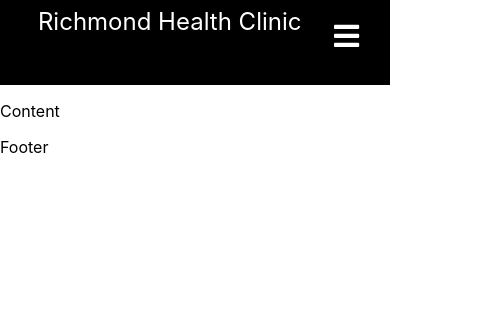
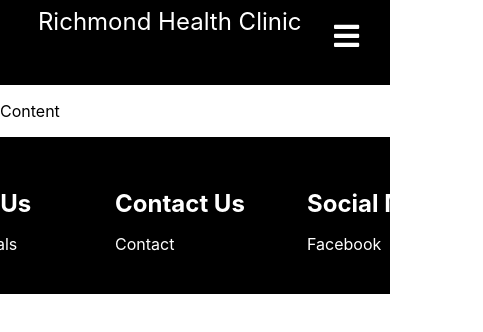
Before and after one commit to SamGonChec/CS490WD-NewSite, a React (Create React App) app in the folder front-end/: page / in a window 390 px wide. Shown: the top 332 px of the page, 483 px wide, since content can reach past the window. Built offline with nearby package versions, Linux system fonts and the light colour scheme.

Commit message:
Add working footer component

```diff
--- a/front-end/src/components/Footer.js
+++ b/front-end/src/components/Footer.js
@@ -1,21 +1,33 @@
 import React from 'react'
 import {Button} from './Button'
+import {Link} from 'react-router-dom'
+import styled from 'styled-components'
 import '../styles/Footer.css'
 
 function Footer() {
-    return (
-        <div className='footer-container'>
-        <div class='footer-links'>
-            <div className='footer-link-wrapper'>
+  return (
+    <div className='footer-container'>
+
+      <div class='footer-links'>
+        <div className='footer-link-wrapper'>
           <div class='footer-link-items'>
-            <h3>Social Media</h3>
-            <a href='https://www.facebook.com/RichmondFamilyClinic'>Facebook</a>
-            <Button buttonStyle='btn--outline'>Click Me</Button>
+            <h2>About Us</h2>
+            <Link to='/'>Testimonials</Link>
+          </div>
+          <div class='footer-link-items'>
+            <h2>Contact Us</h2>
+            <Link to='/'>Contact</Link>
           </div>
         </div>
+        <div className='footer-link-wrapper'>
+          <div class='footer-link-items'>
+            <h2>Social Media</h2>
+            <a href='https://www.facebook.com/RichmondFamilyClinic' target="_blank">Facebook</a>
+          </div>
         </div>
-        </div>
-    )
+      </div>
+    </div>
+  );
 }
 
-export default Footer
+export default Footer;
--- a/front-end/src/pages/Home.js
+++ b/front-end/src/pages/Home.js
@@ -1,6 +1,7 @@
 import React from 'react';
 import '../styles/App.css';
 import Navbar from '../components/Navbar';
+import Footer from '../components/Footer';
 
 function Home() {
   return (
@@ -8,8 +9,9 @@ function Home() {
       <Navbar/>
       {/* content */}
       <p>Content</p>
-      {/* <Footer /> */}
-      <div>Footer</div>
+
+      {/* <div>Footer</div> */}
+      <Footer />
     </>
   );
 }
--- a/front-end/src/styles/Footer.css
+++ b/front-end/src/styles/Footer.css
@@ -1,10 +1,20 @@
-.footer-container {
-    background-color: #242424;
-    padding: 4rem 0 2rem 0;
+.footer-container{
+    background-color: black;
     display: flex;
-    flex-direction: column;
+    padding: 1rem 0 1rem 0;
     justify-content: center;
     align-items: center;
+    transition: all 0.2s linear;
+}
+.footer-input {
+    padding: 8px 20px;
+    border-radius: 2px;
+    margin-right: 10px;
+    outline: none;
+    border: none;
+    font-size: 18px;
+    margin-bottom: 16px;
+    border: 1px solid #fff;
 }
 .footer-links {
     width: 100%;
@@ -12,11 +22,9 @@
     display: flex;
     justify-content: center;
 }
-
 .footer-link-wrapper {
     display: flex;
 }
-
 .footer-link-items {
     display: flex;
     flex-direction: column;
@@ -26,6 +34,94 @@
     width: 160px;
     box-sizing: border-box;
 }
-.footer-link-items > h3 {
+.footer-link-items h2 {
+    margin-bottom: 16px;
+}
+.footer-link-items > h2 {
     color: #fff;
+}
+.footer-link-items a {
+    color: #fff;
+    text-decoration: none;
+    margin-bottom: 0.5rem;
+}
+.footer-link-items a:hover {
+    border-bottom: 2px solid #fff;
+    opacity: 100%;
+    transform: scale(1.01);
+    transition: all 0.2s linear;
+}
+.footer-email-form h2 {
+    margin-bottom: 2rem;
+}
+.footer-input::placeholder {
+    color: #b1b1b1;
+}
+@media screen and (max-width: 980px) {
+    .footer-container{
+        background-color: black;
+        display: flex;
+        padding: 1rem 0 1rem 0;
+        justify-content: center;
+        align-items: center;
+        transition: all 0.2s linear;
+    }
+      .footer-input {
+        padding: 8px 20px;
+        border-radius: 2px;
+        margin-right: 10px;
+        outline: none;
+        border: none;
+        font-size: 18px;
+        margin-bottom: 16px;
+        border: 1px solid #fff;
+      }
+
+      .footer-links {
+        width: 100%;
+        max-width: 1000px;
+        display: flex;
+        justify-content: center;
+      }
+
+      .footer-link-wrapper {
+        display: flex;
+      }
+
+      .footer-link-items {
+        display: flex;
+        flex-direction: column;
+        align-items: flex-start;
+        margin: 16px;
+        text-align: left;
+        width: 160px;
+        box-sizing: border-box;
+      }
+
+      .footer-link-items h2 {
+        margin-bottom: 16px;
+      }
+
+      .footer-link-items > h2 {
+        color: #fff;
+      }
+
+      .footer-link-items a {
+        color: #fff;
+        text-decoration: none;
+        margin-bottom: 0.5rem;
+      }
+
+      .footer-link-items a:hover {
+        color: #e9e9e9;
+        transition: 0.3s ease-out;
+      }
+
+      .footer-email-form h2 {
+        margin-bottom: 2rem;
+      }
+
+      .footer-input::placeholder {
+        color: #b1b1b1;
+      }
   }
```
